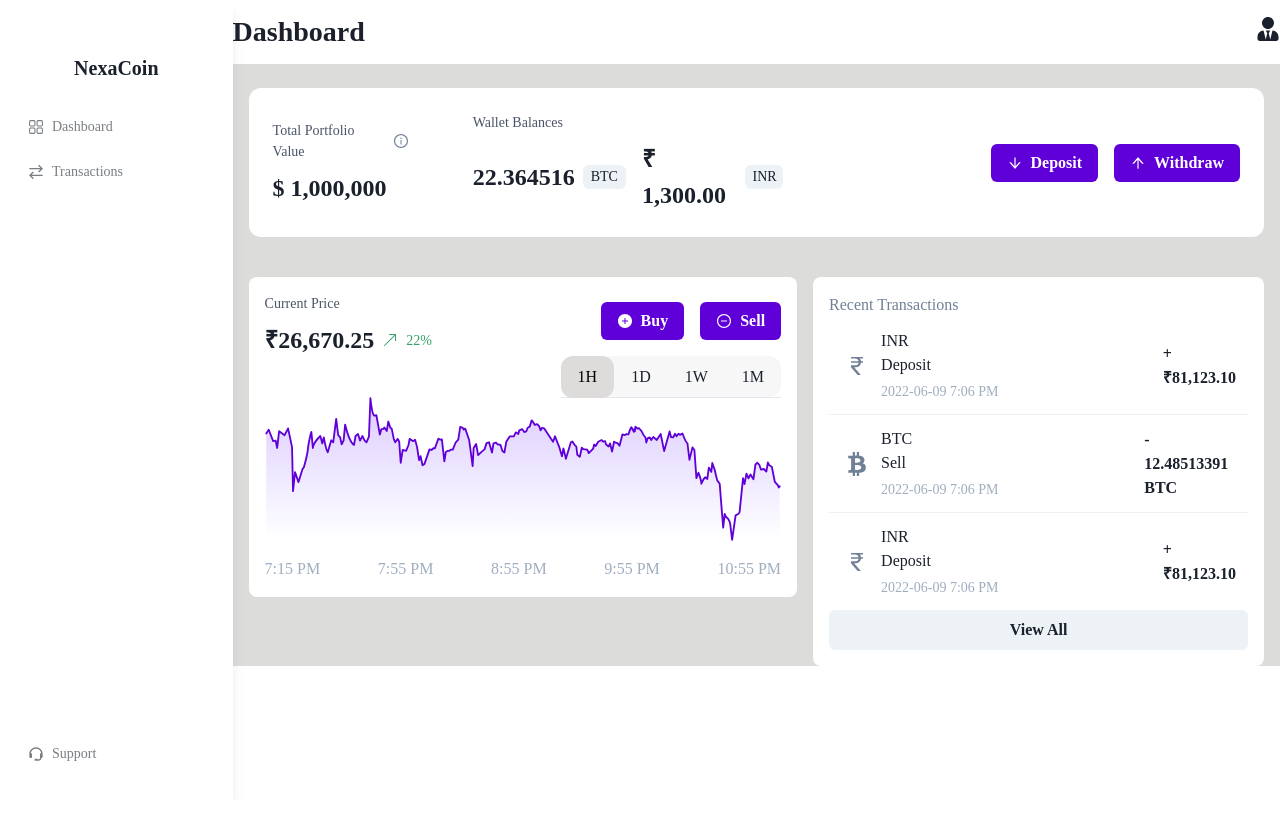
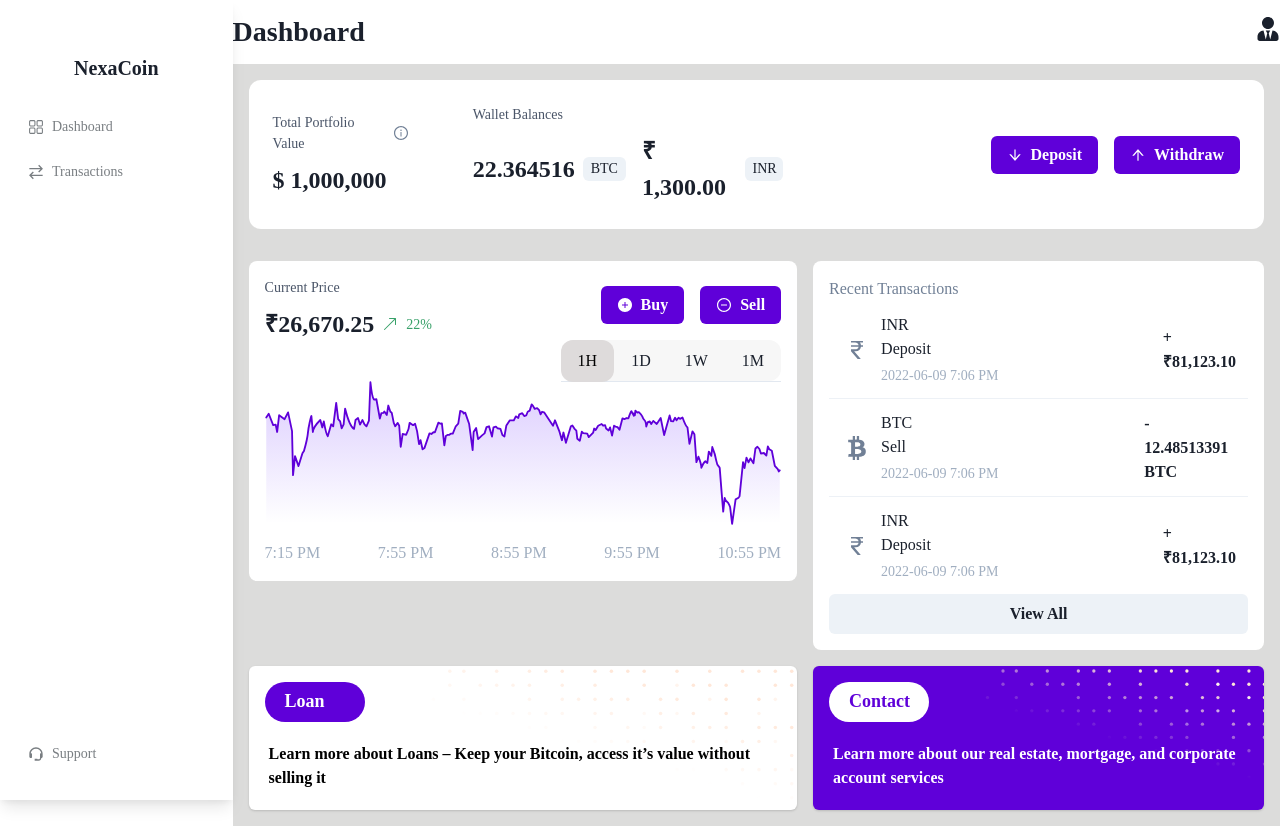
Before and after one commit to SanketTheCodeCrafter/React-Projects, a React (Vite) app in the folder CryptoDashboard/: page / in a window 1280 px wide. Before the commit the page ends 800 px from the top, so only its background shows below. Built offline with nearby package versions, Linux system fonts and the light colour scheme.

Commit message:
Done with InfoCards on Dashboard

```diff
--- a/CryptoDashboard/src/pages/Dashboard/Dashboard.jsx
+++ b/CryptoDashboard/src/pages/Dashboard/Dashboard.jsx
@@ -15,9 +15,9 @@ const Dashboard = () => {
         <GridItem colSpan={2}><PortfolioSection/></GridItem>
         <GridItem><PricingSection/></GridItem>
         <GridItem><Transactions/></GridItem>
-        {/* <GridItem><InfoCard/></GridItem>
-        <GridItem><InfoCard/></GridItem> */}
-      </Grid>
+        <GridItem><InfoCard imgurl={"/dot_bg.svg"} text={"Learn more about Loans – Keep your Bitcoin, access it’s value without selling it"} tagText={"Loan"} inverted={false} /></GridItem>
+        <GridItem><InfoCard imgurl={"/dot_bg.svg"} text={"Learn more about our real estate, mortgage, and  corporate account services"} tagText={"Contact"} inverted={true} /></GridItem>
+              </Grid>
     </DashboardLayout>
   )
 }
--- a/CryptoDashboard/src/pages/Dashboard/components/InfoCard.jsx
+++ b/CryptoDashboard/src/pages/Dashboard/components/InfoCard.jsx
@@ -1,8 +1,38 @@
+import { Card, Tag, Text } from '@chakra-ui/react'
 import React from 'react'
 
-const InfoCard = () => {
+const InfoCard = ({ imgurl, text, tagText, inverted }) => {
   return (
-    <div>InfoCard</div>
+    <div>
+      <Card
+        bgColor={inverted ? "#5F00D9" : "white"}
+        bgImage={imgurl}
+        bgSize={"cover"}
+        bgRepeat={"no-repeat"}
+        marginBottom={"1rem"}
+      >
+        <Tag
+          color={inverted ? "#5F00D9" : "white"}
+          bg={inverted ? "white" : "#5F00D9"}
+          borderRadius={"full"}
+          h={5}
+          width={100}
+          fontSize={"lg"}
+          fontWeight={600}
+          padding={5}
+          marginLeft={"1rem"}
+          marginTop={"1rem"}
+        >
+
+          {tagText}</Tag>
+        <Text
+        color={inverted ? "white" : "black"}
+        fontWeight={"bold"}
+        margin={5}
+        fontSize={"1rem"}
+        >{text}</Text>
+      </Card>
+    </div>
   )
 }
 
--- a/CryptoDashboard/src/pages/Dashboard/components/PortfolioSection.jsx
+++ b/CryptoDashboard/src/pages/Dashboard/components/PortfolioSection.jsx
@@ -5,7 +5,7 @@ import { AiOutlineArrowDown, AiOutlineArrowUp } from 'react-icons/ai'
 
 const PortfolioSection = () => {
     return (
-        <HStack bg={"white"} p={6} my={6} spacing={16} rounded={"xl"} >
+        <HStack bg={"white"} p={6} my={4} spacing={16} rounded={"xl"} >
             <Stack>
                 <HStack>
                     <Text fontSize="sm" color="gray.600">Total Portfolio Value</Text>
```
Also changed, not shown: CryptoDashboard/public/dot_bg.svg (added), CryptoDashboard/public/grid_bg.svg (added).
